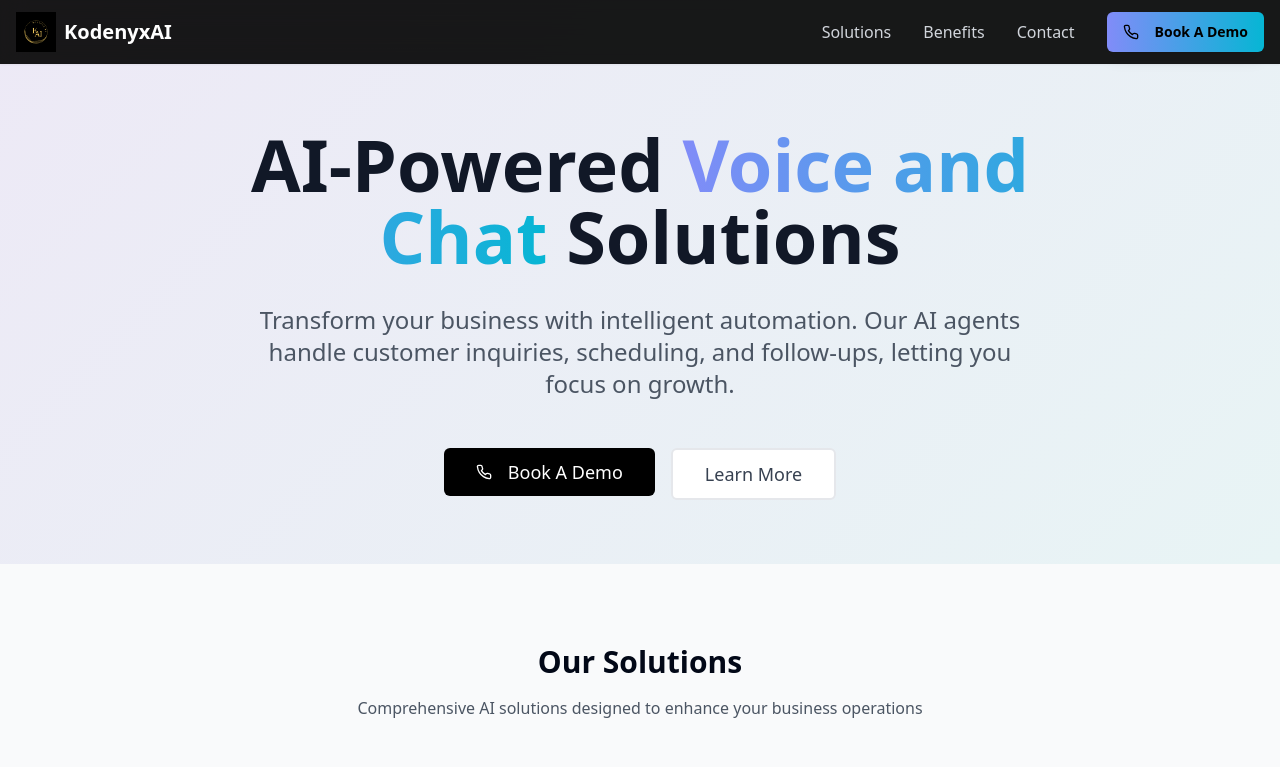
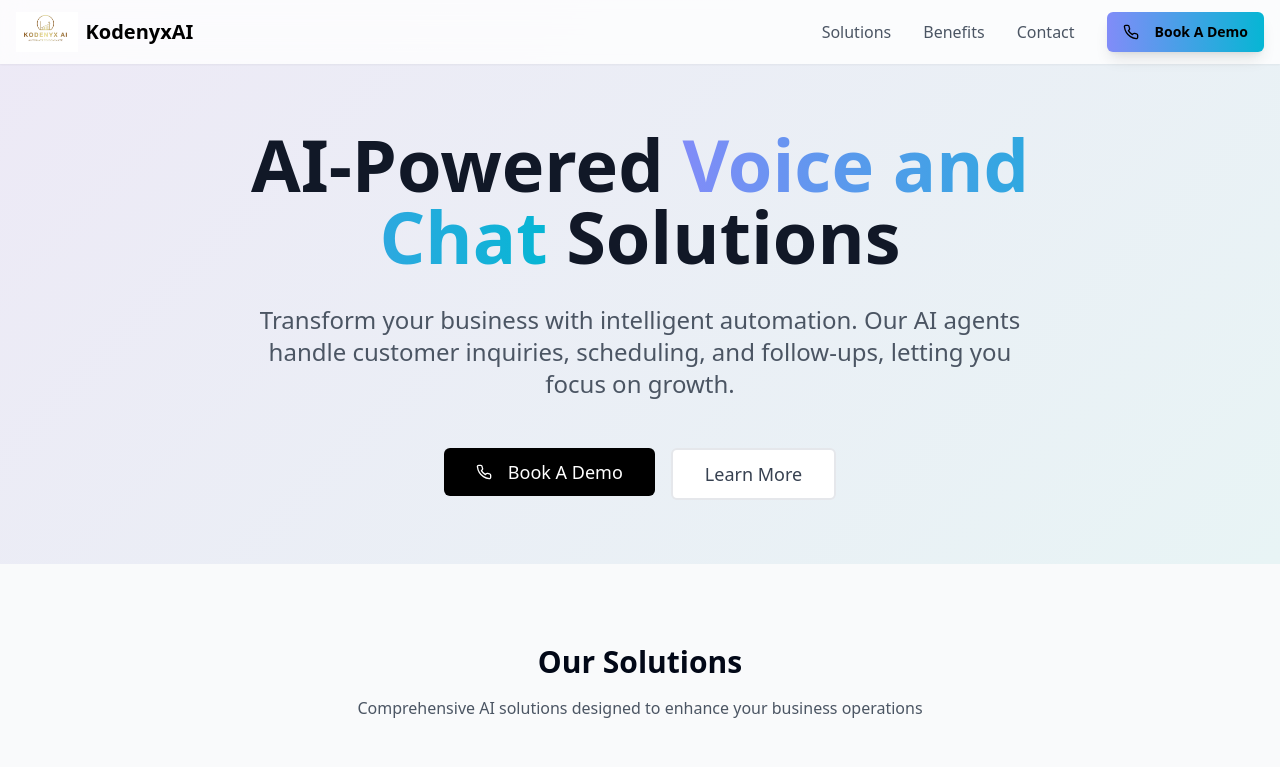
Before and after one commit to Kodenyx/fme-sheri, a React (Vite) app: page / in a window 1280 px wide. Shown: the top 767 px of the page. Built offline with nearby package versions, Linux system fonts and the light colour scheme.

Commit message:
Reverted to edit 1cc820be-8cc2-4528-a42a-6e2c27009979: "Replace logo in Navbar component
Updated the Navbar component to replace the existing logo with a new one as specified in the prompt.
[skip gpt_engineer]"

```diff
--- a/src/components/Navbar.tsx
+++ b/src/components/Navbar.tsx
@@ -31,15 +31,15 @@ const Navbar = () => {
   };
 
   return (
-    <nav className="fixed top-0 w-full bg-black/90 backdrop-blur-md z-50 shadow-sm">
+    <nav className="fixed top-0 w-full bg-white/80 backdrop-blur-md z-50 shadow-sm">
       <div className="container mx-auto px-4 h-16 flex items-center justify-between">
         <div className="flex items-center gap-2">
           <img
-            src="/lovable-uploads/b9c34d26-48de-4930-824a-af67a7b855db.png"
+            src="/lovable-uploads/636fa0ba-bab6-4ac2-9303-bdc01c9f877f.png"
             alt="KodenyxAI Logo"
-            className="h-10 w-10"
+            className="h-10 w-auto"
           />
-          <span className="text-xl font-bold text-white">KodenyxAI</span>
+          <span className="text-xl font-bold text-black">KodenyxAI</span>
         </div>
 
         {/* Desktop Navigation */}
@@ -48,7 +48,7 @@ const Navbar = () => {
             <a
               key={item.label}
               href={item.href}
-              className="text-gray-300 hover:text-primary transition-colors"
+              className="text-gray-600 hover:text-primary transition-colors"
             >
               {item.label}
             </a>
@@ -57,7 +57,7 @@ const Navbar = () => {
             <Button
               onClick={handleSignOut}
               variant="outline"
-              className="border-2 border-gray-200 text-white"
+              className="border-2 border-gray-200"
             >
               Sign Out
             </Button>
@@ -80,7 +80,7 @@ const Navbar = () => {
         <div className="md:hidden">
           <Sheet>
             <SheetTrigger asChild>
-              <Button variant="ghost" size="icon" className="text-white">
+              <Button variant="ghost" size="icon">
                 <Menu className="h-6 w-6" />
               </Button>
             </SheetTrigger>
```
Also changed, not shown: public/lovable-uploads/636fa0ba-bab6-4ac2-9303-bdc01c9f877f.png (added), public/lovable-uploads/a7dfa721-4b28-4fba-b283-e3aea386b100.png (renamed from public/lovable-uploads/b9c34d26-48de-4930-824a-af67a7b855db.png).
